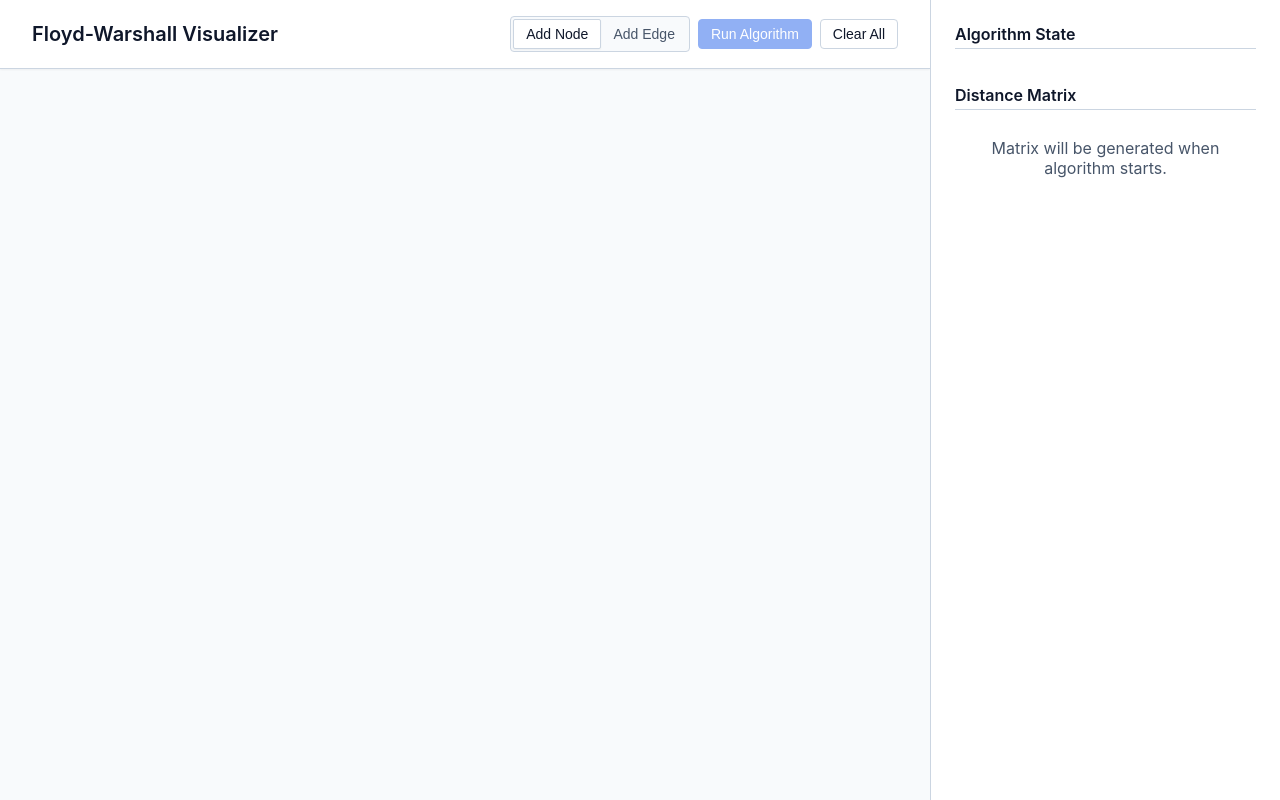
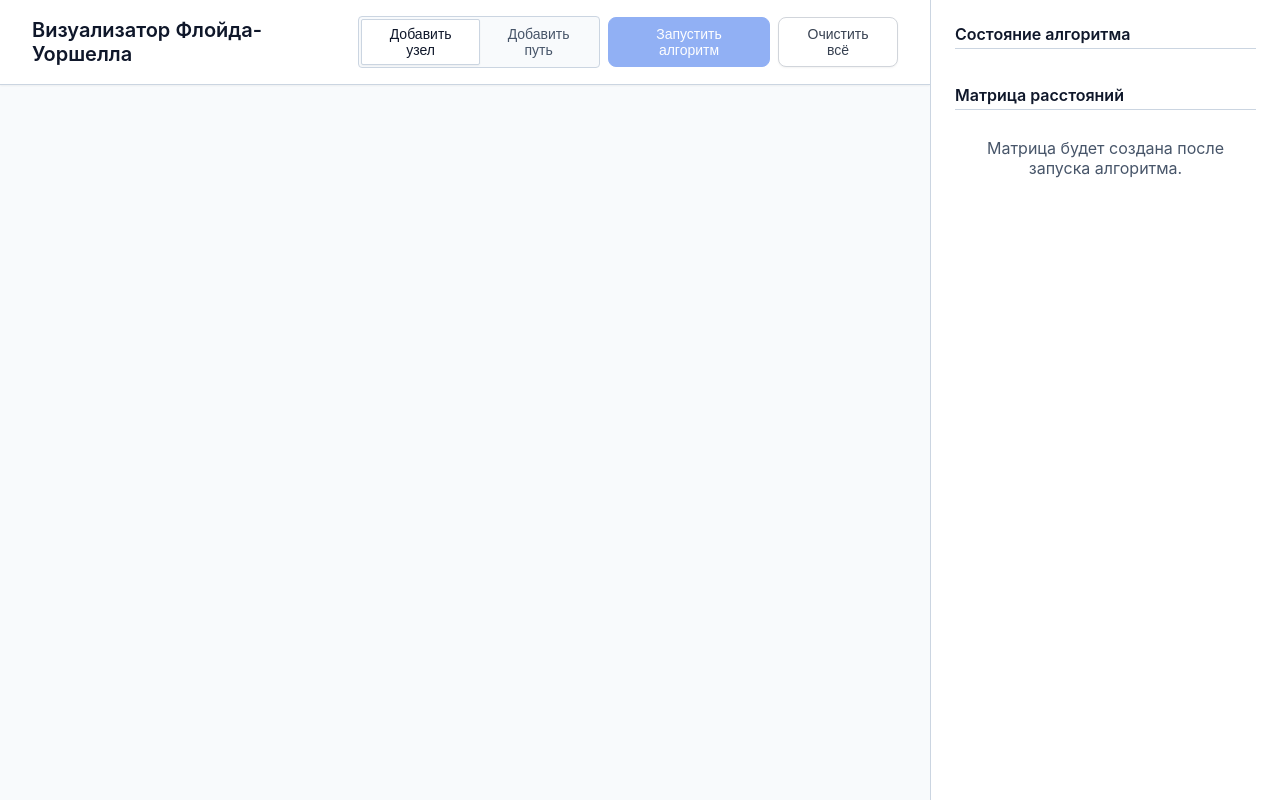
Before and after one commit to Gukasio/algos, a React (Vite) app: page / in a window 1280 px wide. Built offline with nearby package versions, Linux system fonts and the light colour scheme.

Commit message:
Translate UI to Russian and improve button styling

```diff
--- a/src/App.tsx
+++ b/src/App.tsx
@@ -71,7 +71,7 @@ export default function App() {
         if (selectedNode !== nodeId) {
           const existing = edges.find(ed => ed.source === selectedNode && ed.target === nodeId);
           if (existing) {
-            alert('Edge already exists!');
+            alert('Путь уже существует!');
             setSelectedNode(null);
             return;
           }
@@ -238,7 +238,7 @@ export default function App() {
     <div className="app-container">
       <div className="main-content">
         <header className="header glass-panel">
-          <div className="title text-gradient">Floyd-Warshall Visualizer</div>
+          <div className="title text-gradient">Визуализатор Флойда-Уоршелла</div>
           <div className="controls">
             <div className="mode-selector">
               <button
@@ -246,26 +246,26 @@ export default function App() {
                 onClick={() => setMode('add-node')}
                 disabled={mode === 'running'}
               >
-                Add Node
+                Добавить узел
               </button>
               <button
                 className={`mode-btn ${mode === 'add-edge' ? 'active' : ''}`}
                 onClick={() => setMode('add-edge')}
                 disabled={mode === 'running'}
               >
-                Add Edge
+                Добавить путь
               </button>
             </div>
             {mode !== 'running' ? (
               <button className="button button-primary" onClick={runAlgorithm} disabled={nodes.length === 0}>
-                Run Algorithm
+                Запустить алгоритм
               </button>
             ) : (
               <button className="button" onClick={resetAlgorithm}>
-                Stop / Edit
+                Остановить / Изменить
               </button>
             )}
-            <button className="button" onClick={clearAll}>Clear All</button>
+            <button className="button" onClick={clearAll}>Очистить всё</button>
           </div>
         </header>
 
@@ -305,7 +305,7 @@ export default function App() {
 
       <aside className="side-panel">
         <div className="panel-section">
-          <div className="panel-title">Algorithm State</div>
+          <div className="panel-title">Состояние алгоритма</div>
           {mode !== 'running' ? null : (
             <>
               <div className="controls" style={{ marginBottom: '1rem', flexWrap: 'wrap' }}>
@@ -313,33 +313,33 @@ export default function App() {
                   className="button"
                   onClick={() => { setIsPlaying(false); setCurrentStepIndex(0); }}
                   disabled={currentStepIndex <= 0}
-                >⏮ Start</button>
+                >⏮ Старт</button>
                 <button
                   className="button"
                   onClick={() => { setIsPlaying(false); setCurrentStepIndex(p => Math.max(0, p - 1)); }}
                   disabled={currentStepIndex <= 0}
-                >◀ Prev</button>
+                >◀ Назад</button>
                 <button
                   className="button button-primary"
                   onClick={() => setIsPlaying(!isPlaying)}
                   disabled={currentStepIndex >= stepStates.length - 1}
                 >
-                  {isPlaying ? '⏸ Pause' : '▶ Play'}
+                  {isPlaying ? '⏸ Пауза' : '▶ Плей'}
                 </button>
                 <button
                   className="button"
                   onClick={() => { setIsPlaying(false); setCurrentStepIndex(p => Math.min(stepStates.length - 1, p + 1)); }}
                   disabled={currentStepIndex >= stepStates.length - 1}
-                >Next ▶</button>
+                >Вперёд ▶</button>
               </div>
 
               {currentState && (
                 <div className="info-box">
-                  <p style={{ marginBottom: '8px' }}>Step {currentStepIndex + 1} of {stepStates.length}</p>
-                  <p>Does the path from <strong>i</strong> to <strong>j</strong> become shorter if we go through <strong>k</strong>?</p>
-                  <hr style={{ margin: '12px 0', borderColor: 'rgba(255,255,255,0.1)' }} />
-                  <p>Intermediate Node (k): <strong>{nodes[currentState.k].id}</strong></p>
-                  <p>Source (i): <strong>{nodes[currentState.i].id}</strong>, Dest (j): <strong>{nodes[currentState.j].id}</strong></p>
+                  <p style={{ marginBottom: '8px' }}>Шаг {currentStepIndex + 1} из {stepStates.length}</p>
+                  <p>Станет ли путь из <strong>i</strong> в <strong>j</strong> короче через узел <strong>k</strong>?</p>
+                  <hr style={{ margin: '12px 0', borderColor: 'rgba(0,0,0,0.1)' }} />
+                  <p>Промежуточный узел (k): <strong>{nodes[currentState.k].id}</strong></p>
+                  <p>Откуда (i): <strong>{nodes[currentState.i].id}</strong>, Куда (j): <strong>{nodes[currentState.j].id}</strong></p>
                   <div className="equation">
                     dist[{currentState.i}][{currentState.j}] = min(
                       {currentState.dist[currentState.i][currentState.j] === Infinity ? '∞' : currentState.dist[currentState.i][currentState.j]},
@@ -347,12 +347,12 @@ export default function App() {
                     )
                   </div>
                   {currentState.phase === 'updated' ? (
-                    <p style={{ color: '#f43f5e', marginTop: '8px', fontWeight: 'bold' }}>
-                      Yes! Distance updated.
+                    <p style={{ color: '#ef4444', marginTop: '8px', fontWeight: 'bold' }}>
+                      Да! Дистанция обновлена.
                     </p>
                   ) : (
                     <p style={{ color: 'var(--text-secondary)', marginTop: '8px' }}>
-                      No, keeping existing shortest path.
+                      Нет, оставляем текущий маршрут.
                     </p>
                   )}
                 </div>
@@ -362,7 +362,7 @@ export default function App() {
         </div>
 
         <div className="panel-section">
-          <div className="panel-title">Distance Matrix</div>
+          <div className="panel-title">Матрица расстояний</div>
           <div className="matrix-container">
             {displayDist && displayDist.length > 0 ? (
               <table className="distance-matrix">
@@ -397,7 +397,7 @@ export default function App() {
               </table>
             ) : (
               <div style={{ padding: '1rem', textAlign: 'center', color: 'var(--text-secondary)' }}>
-                Matrix will be generated when algorithm starts.
+                Матрица будет создана после запуска алгоритма.
               </div>
             )}
           </div>
--- a/src/index.css
+++ b/src/index.css
@@ -48,36 +48,47 @@ body {
 }
 
 .button {
-  background: var(--bg-primary);
-  border: 1px solid var(--border-color);
-  color: var(--text-primary);
-  padding: 6px 12px;
-  border-radius: 4px;
+  background: #ffffff;
+  border: 1px solid #d1d5db;
+  color: #374151;
+  padding: 8px 16px;
+  border-radius: 8px; /* Softer, slightly bigger radius */
   cursor: pointer;
   font-weight: 500;
   font-size: 0.875rem;
-  transition: all 0.1s ease-in-out;
+  box-shadow: 0 1px 2px rgba(0, 0, 0, 0.05);
+  transition: all 0.2s cubic-bezier(0.4, 0, 0.2, 1);
 }
 
 .button:hover:not(:disabled) {
-  background: var(--bg-secondary);
-  border-color: #94a3b8;
+  background: #f9fafb;
+  border-color: #9ca3af;
+  box-shadow: 0 4px 6px -1px rgba(0, 0, 0, 0.1), 0 2px 4px -1px rgba(0, 0, 0, 0.06);
+  transform: translateY(-1px);
+}
+
+.button:active:not(:disabled) {
+  transform: translateY(0);
+  box-shadow: 0 1px 2px rgba(0, 0, 0, 0.05);
 }
 
 .button:disabled {
   opacity: 0.5;
   cursor: not-allowed;
+  box-shadow: none;
 }
 
 .button-primary {
   background: var(--accent-color);
   border-color: var(--accent-color);
   color: #ffffff;
+  box-shadow: 0 1px 3px rgba(37, 99, 235, 0.3);
 }
 
 .button-primary:hover:not(:disabled) {
   background: var(--accent-hover);
   color: #ffffff;
+  box-shadow: 0 4px 6px -1px rgba(37, 99, 235, 0.4), 0 2px 4px -1px rgba(37, 99, 235, 0.2);
 }
 
 /* Typography styles */
```
